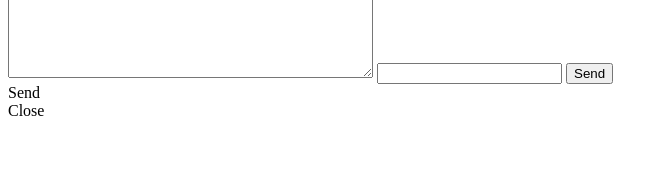
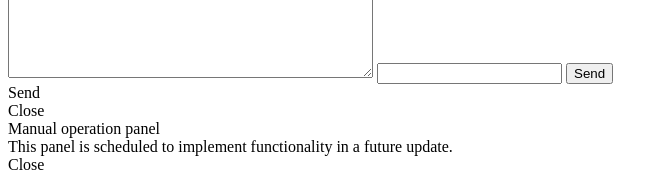
Before and after one commit to azurtite/takomori, a website with bundled scripts: page src/index.html in a window 1280 px wide. Shown: the part 1497-1679 px from the top of the page, without its empty margins (0-668 px from the left). Before the commit the page ends 1625 px from the top, so only its background shows below. Built offline with nearby package versions, Linux system fonts and the light colour scheme; files whose address does not match are found by name.

Commit message:
Implemented manual operation panel for large screen (html).

```diff
--- a/src/index.html
+++ b/src/index.html
@@ -671,7 +671,7 @@
 			<div class="nav-triangle-sub" id="submenu-btn">
 				&nbsp;
 			</div>
-			<div class="nav-move">
+			<div class="nav-move" id="nav-move-ctrl">
 				<div class="nav-move-icon">
 					<span class="glyphicon glyphicon glyphicon-move"></span><br />
 				</div>
@@ -917,6 +917,16 @@
 				<span class="text">Close</span>
 			</div>
 		</div>
+	<!-- big manual panel -->
+		<div class="big-manual-panel" id="big-manual-panel-ctrl">
+			<div class="title">
+				Manual operation panel
+			</div>
+			<div class="content"><span class="text">This panel is scheduled to implement functionality in a future update.</span></div>
+			<div class="big-manual-close-btn" id="big-manual-close-btn-ctrl">
+				<span class="text">Close</span>
+			</div>
+		</div>
 
 	<!-- scripts -->
 		<script src="./renderer.js"></script>
```
